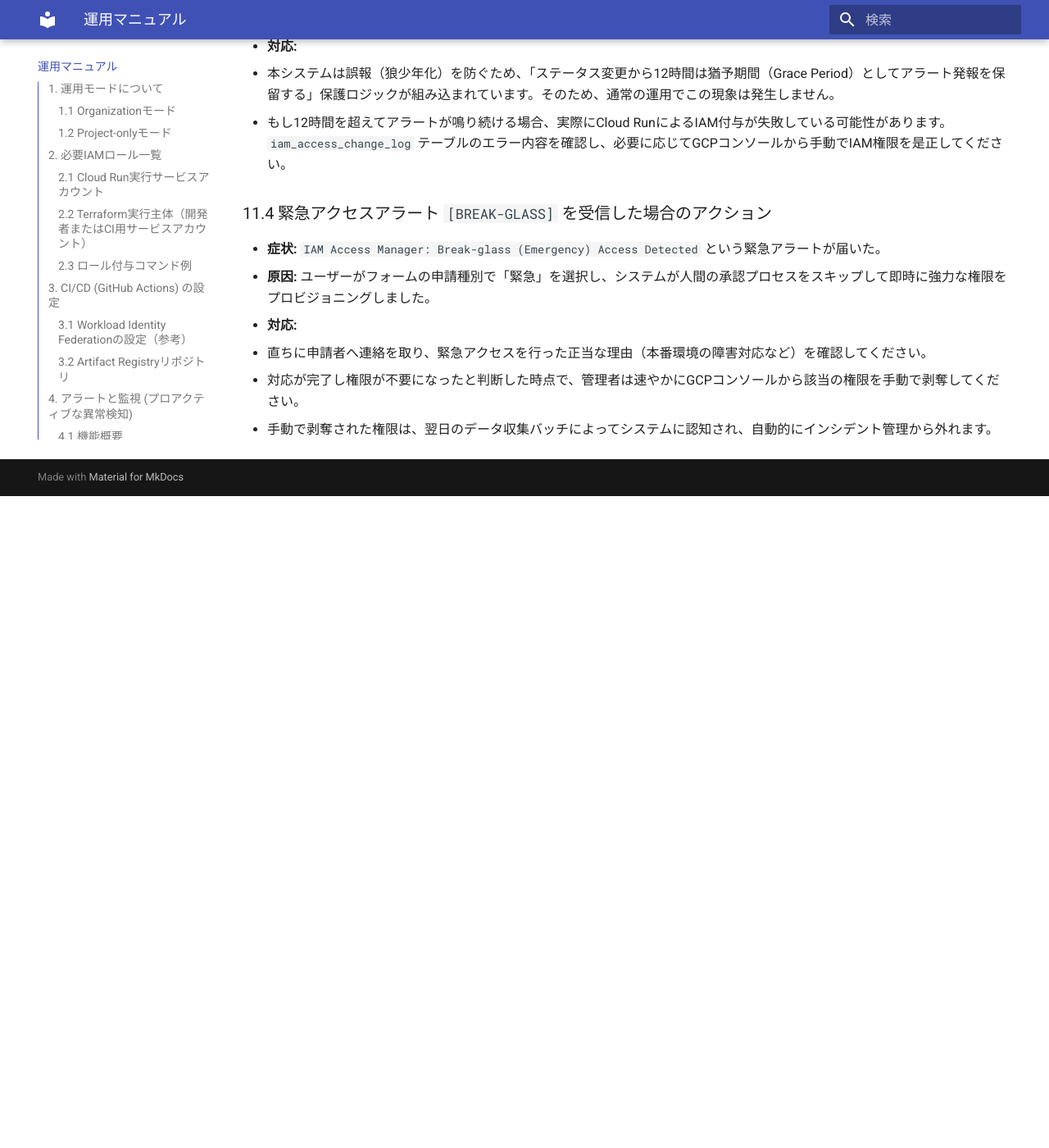
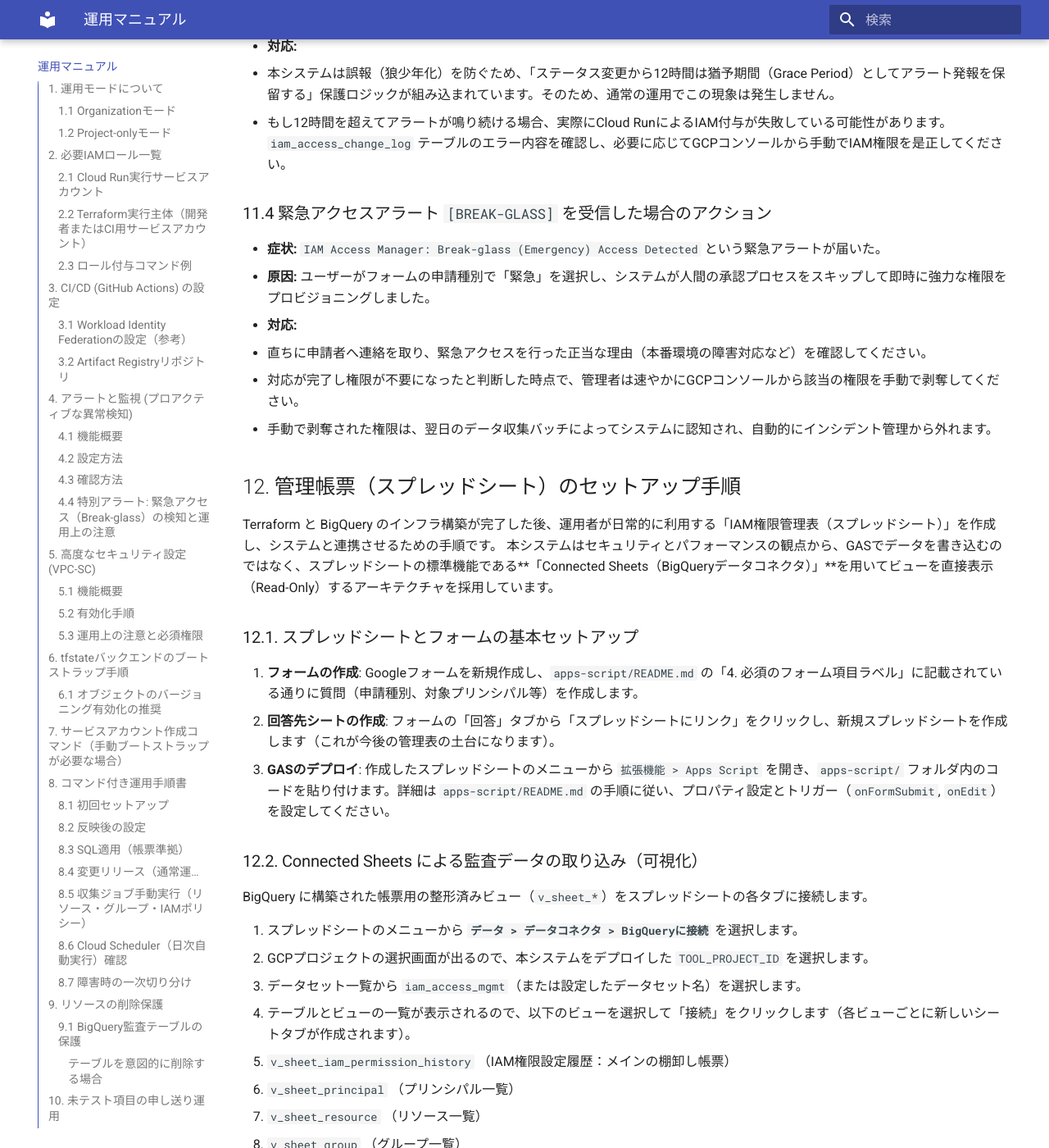
Before and after one commit to ea-Mitsuoka/cloud-access-manager, an MkDocs documentation site: the page built from docs/operations-runbook.md, in a window 1280 px wide and 1400 px high, scrolled down 11945 px. Shown: the whole window at 82% size. Built offline with MkDocs 1.6.1 and Material for MkDocs 9.7.7, drawn with Linux system fonts in a browser that asks for light colours; before the commit the page ends 12550 px from its top, so only the background shows below that; some of the changed text lies outside the part shown.

Commit message:
docs(runbook): add frontend (spreadsheet) setup instructions

```diff
--- a/docs/operations-runbook.md
+++ b/docs/operations-runbook.md
@@ -490,3 +490,38 @@
   1. 直ちに申請者へ連絡を取り、緊急アクセスを行った正当な理由（本番環境の障害対応など）を確認してください。
   1. 対応が完了し権限が不要になったと判断した時点で、管理者は速やかにGCPコンソールから該当の権限を手動で剥奪してください。
   1. 手動で剥奪された権限は、翌日のデータ収集バッチによってシステムに認知され、自動的にインシデント管理から外れます。
+
+## 12. 管理帳票（スプレッドシート）のセットアップ手順
+
+Terraform と BigQuery のインフラ構築が完了した後、運用者が日常的に利用する「IAM権限管理表（スプレッドシート）」を作成し、システムと連携させるための手順です。
+本システムはセキュリティとパフォーマンスの観点から、GASでデータを書き込むのではなく、スプレッドシートの標準機能である\*\*「Connected Sheets（BigQueryデータコネクタ）」\*\*を用いてビューを直接表示（Read-Only）するアーキテクチャを採用しています。
+
+### 12.1. スプレッドシートとフォームの基本セットアップ
+
+1. **フォームの作成**: Googleフォームを新規作成し、`apps-script/README.md` の「4. 必須のフォーム項目ラベル」に記載されている通りに質問（申請種別、対象プリンシパル等）を作成します。
+1. **回答先シートの作成**: フォームの「回答」タブから「スプレッドシートにリンク」をクリックし、新規スプレッドシートを作成します（これが今後の管理表の土台になります）。
+1. **GASのデプロイ**: 作成したスプレッドシートのメニューから `拡張機能 > Apps Script` を開き、`apps-script/` フォルダ内のコードを貼り付けます。詳細は `apps-script/README.md` の手順に従い、プロパティ設定とトリガー（`onFormSubmit`, `onEdit`）を設定してください。
+
+### 12.2. Connected Sheets による監査データの取り込み（可視化）
+
+BigQuery に構築された帳票用の整形済みビュー（`v_sheet_*`）をスプレッドシートの各タブに接続します。
+
+1. スプレッドシートのメニューから **`データ > データコネクタ > BigQueryに接続`** を選択します。
+1. GCPプロジェクトの選択画面が出るので、本システムをデプロイした `TOOL_PROJECT_ID` を選択します。
+1. データセット一覧から `iam_access_mgmt`（または設定したデータセット名）を選択します。
+1. テーブルとビューの一覧が表示されるので、以下のビューを選択して「接続」をクリックします（各ビューごとに新しいシートタブが作成されます）。
+   - `v_sheet_iam_permission_history` （IAM権限設定履歴：メインの棚卸し帳票）
+   - `v_sheet_principal` （プリンシパル一覧）
+   - `v_sheet_resource` （リソース一覧）
+   - `v_sheet_group` （グループ一覧）
+   - `v_sheet_group_members` （グループメンバー一覧）
+   - `v_sheet_status` （ステータスマスタ）
+1. 接続された各シートで、必要に応じて「スケジュールされた更新」を設定します（例: 毎朝8時に自動更新など）。これにより、前夜のバッチで収集・整形された最新のIAM監査データが、スプレッドシートを開くたびに自動で反映されます。
+
+### 12.3. 「IAM権限設定マトリクス」の作成（ピボットテーブル）
+
+Connected Sheetsで取り込んだ `v_sheet_iam_permission_history` （IAM権限設定履歴）のデータを元に、全体を俯瞰できるマトリクス表を作成します。
+
+1. GASのカスタムメニュー（画面上部の `棚卸し > マトリクス更新`）をクリックします。
+   *(※手動で行う場合は、`v_sheet_iam_permission_history` のシートからピボットテーブルを作成し、行に「リソース名」「プリンシパル」、列に「IAMロール」、値に「ステータス(COUNTA)」を設定してください)*
+1. これにより、誰が・どのリソースに・何の権限を持っているかが一目でわかるクロス集計表（マトリクス）が完成します。
```
Also changed, not shown: CHANGELOG_SUMMARY.md (+6 -0 lines).
